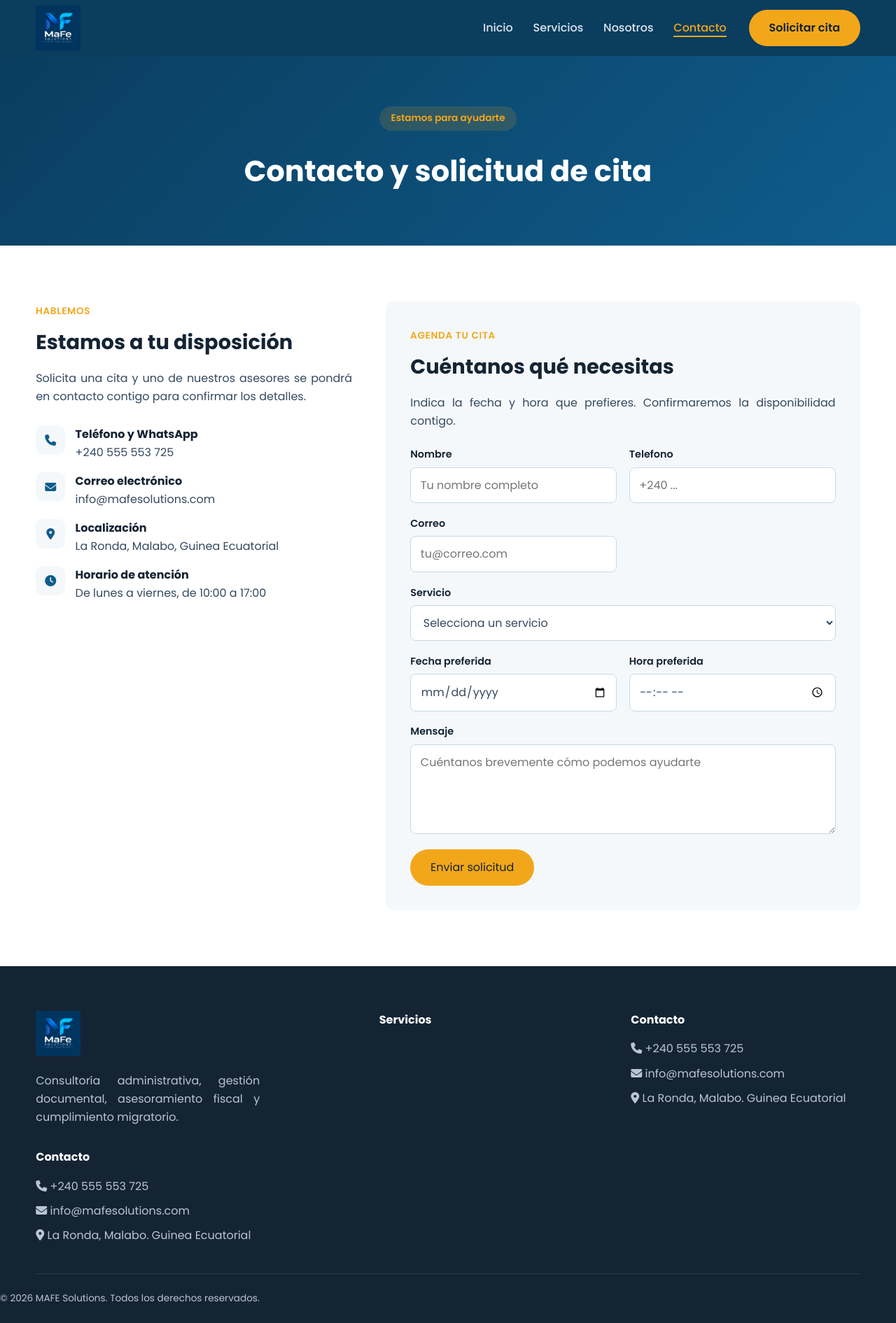
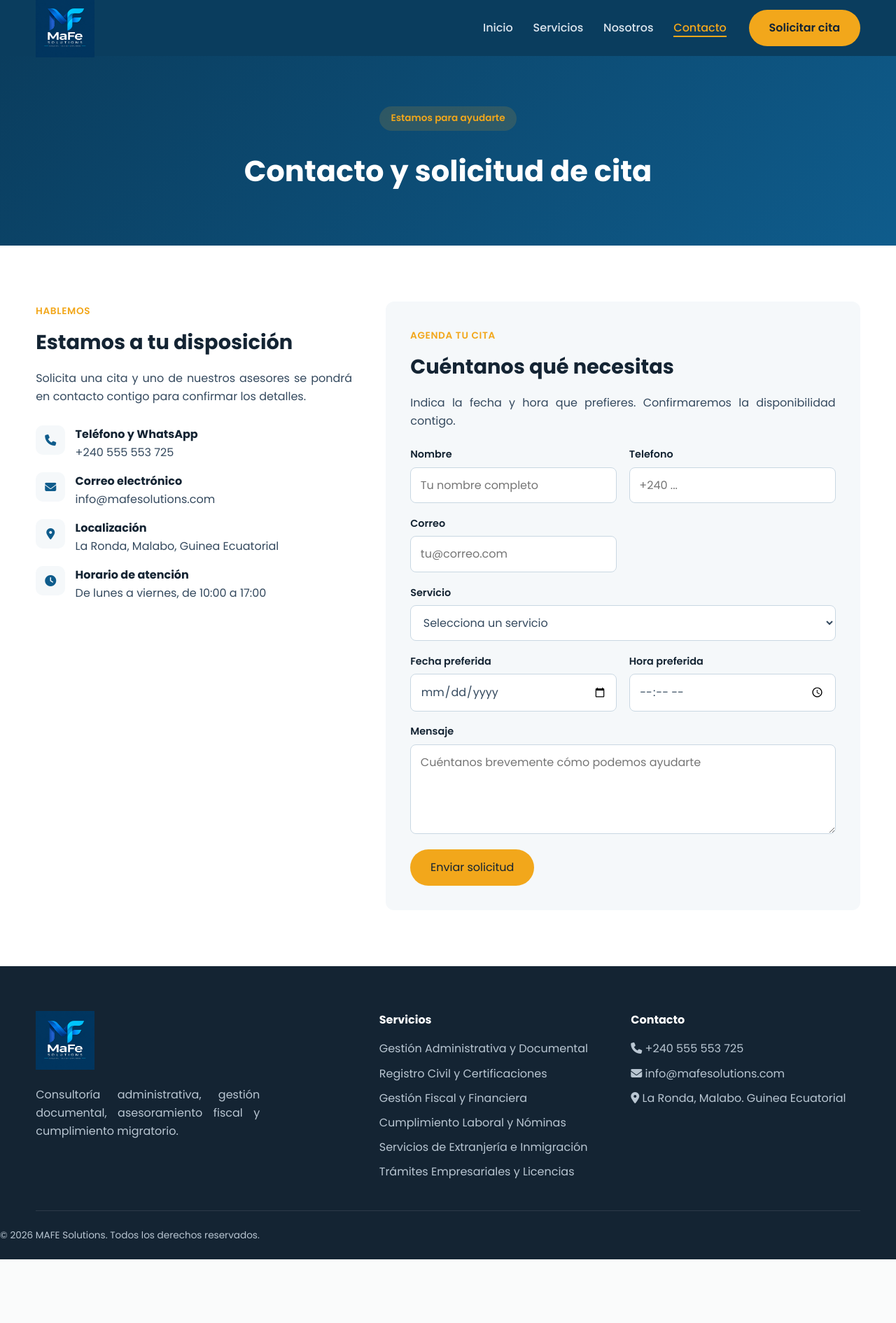
Before and after one commit to CosmeRivas/mafe, a Django app: page /contacto/ in a window 1280 px wide. Shown: the whole page at 70% size. After the commit the page ends 1800 px from the top, so only its background shows below. Run offline with Django 5.2, Linux system fonts and the light colour scheme.

Commit message:
update 03/09 5

```diff
--- a/mafeproject/mafeapp/static/mafeapp/css/style.css
+++ b/mafeproject/mafeapp/static/mafeapp/css/style.css
@@ -217,8 +217,8 @@ ul {
 .logo img {
     display: block;
     width: auto;
-    height: 64px;
-    max-width: 210px;
+    height: 84px;
+    max-width: 230px;
     object-fit: contain;
 }
 
--- a/mafeproject/mafeapp/templates/mafeapp/base.html
+++ b/mafeproject/mafeapp/templates/mafeapp/base.html
@@ -46,9 +46,13 @@
             <div class="footer-col">
                 <h4>Servicios</h4>
                 <ul>
-                     {% for servicio in servicios %}
-                    <li>{{ servicio.titulo }}</li>
-                    {% endfor %}
+
+                    <li>Gestión Administrativa y Documental</li>
+                    <li>Registro Civil y Certificaciones</li>
+                    <li>Gestión Fiscal y Financiera</li>
+                    <li>Cumplimiento Laboral y Nóminas</li>
+                    <li>Servicios de Extranjería e Inmigración</li>
+                    <li>Trámites Empresariales y Licencias</li>
                 </ul>
             </div>
             <div class="footer-col">
@@ -59,14 +63,7 @@
                     <li><i class="fa-solid fa-location-dot"></i> La Ronda, Malabo. Guinea Ecuatorial</li>
                 </ul>
             </div>
-            <div class="footer-col">
-                <h4>Contacto</h4>
-                <ul>
-                    <li><i class="fa-solid fa-phone"></i> +240 555 553 725</li>
-                    <li><i class="fa-solid fa-envelope"></i> info@mafesolutions.com</li>
-                    <li><i class="fa-solid fa-location-dot"></i> La Ronda, Malabo. Guinea Ecuatorial</li>
-                </ul>
-            </div>
+
         </div>
         <div class="footer-bottom">
             <p>&copy; {% now "Y" %} MAFE Solutions. Todos los derechos reservados.</p>
```
